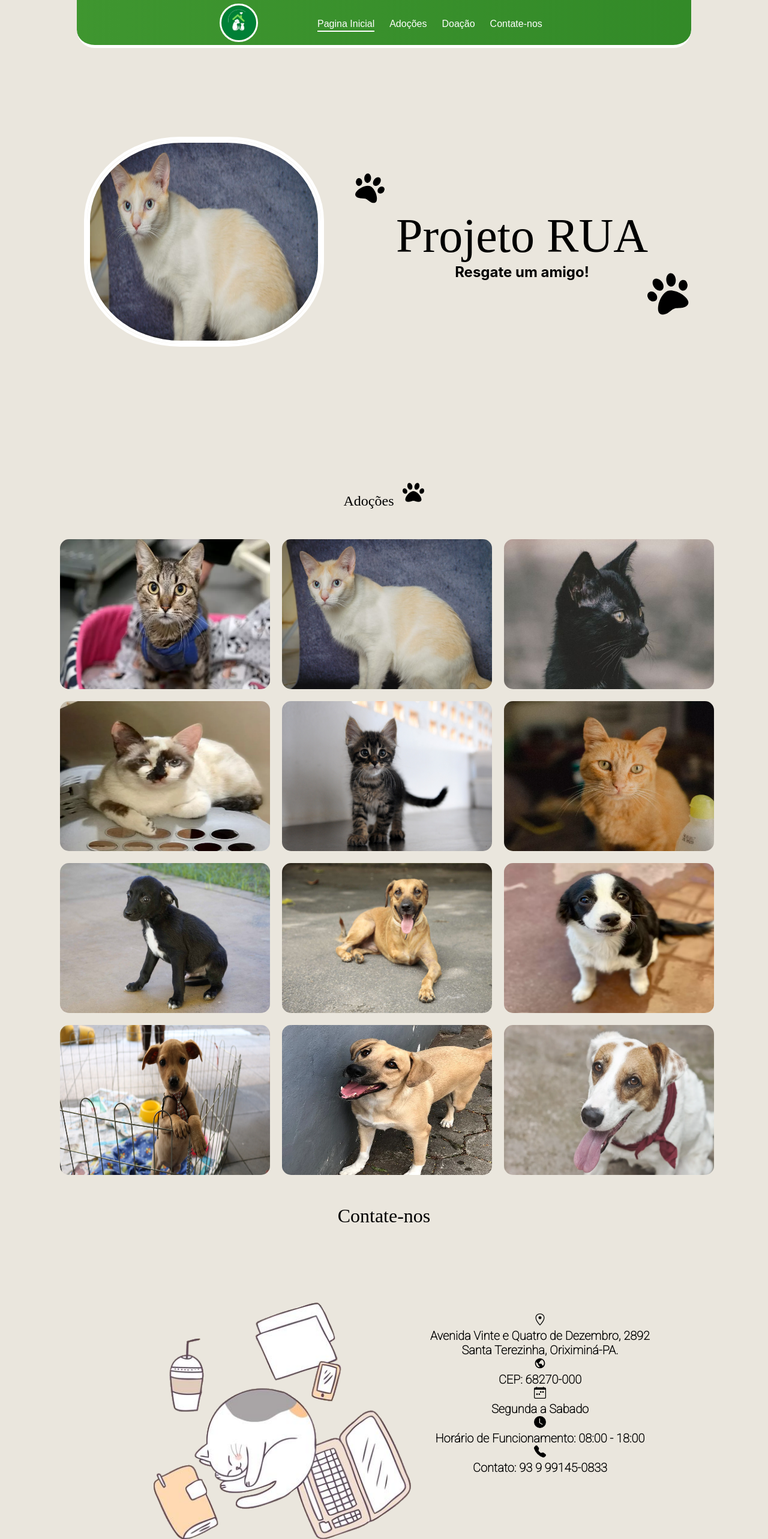
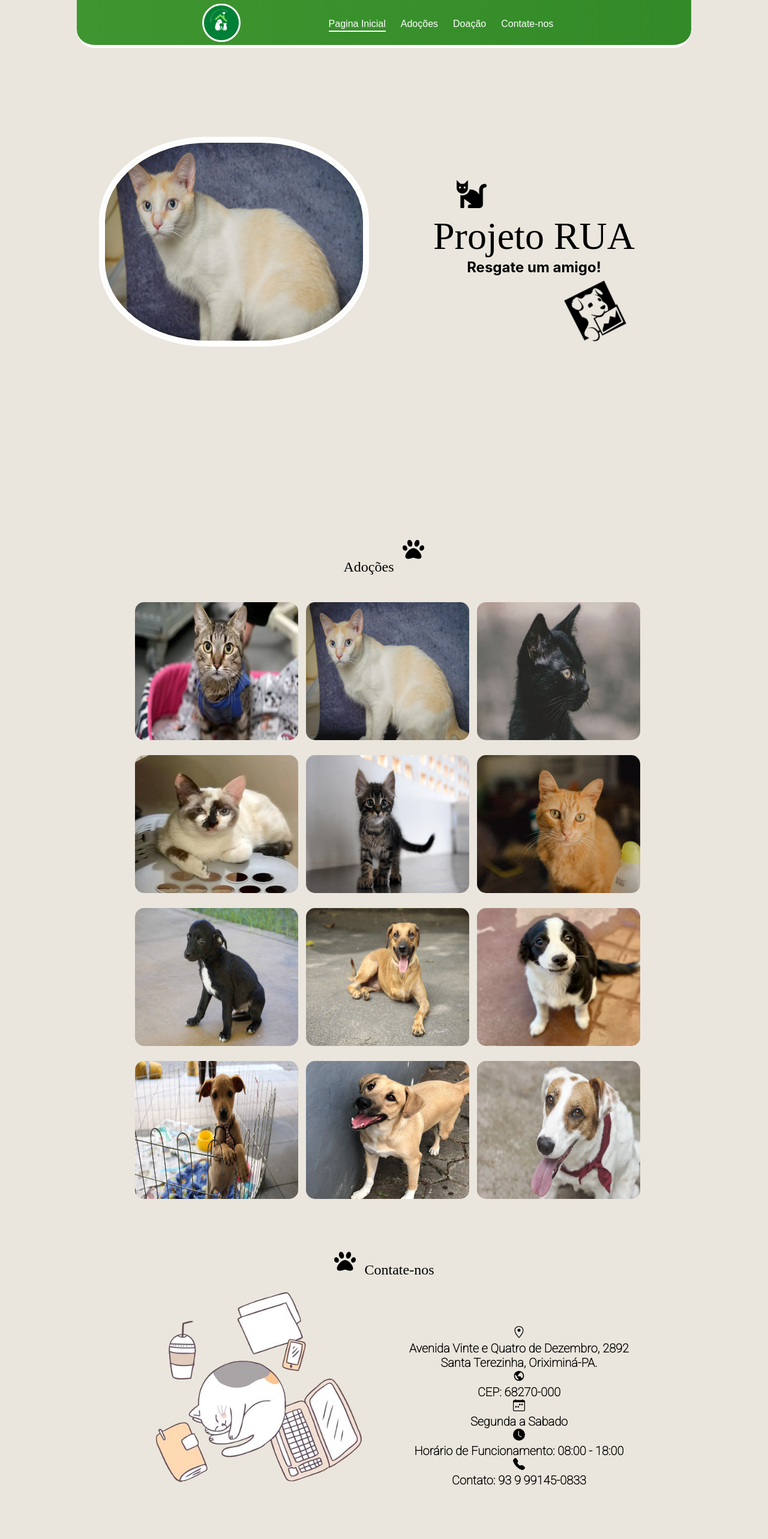
Before and after one commit to matheuscarvalhodev/projetorua, a React (Create React App) app: page / in a window 1280 px wide. Shown: the top 2566 px of the page at 60% size. Built offline with nearby package versions, Linux system fonts and the light colour scheme; a web font is replaced by a local one.

Commit message:
feat: Colocando a responsividade nas telas e refatoração

```diff
--- a/src/App.js
+++ b/src/App.js
@@ -10,7 +10,7 @@ function App() {
       <Menu/>
       <PaginaInicial id="inicial"/>
       <Adocao id="adocao"/>
-      <Contato/>
+      <Contato id="contato"/>
     </div>
   );
 }
--- a/src/componentes/Card/Card.scss
+++ b/src/componentes/Card/Card.scss
@@ -7,16 +7,14 @@
 
 .principalCard {
     perspective: 1000px;
-    height: 250px;
-    width: 180px;
     position: relative;
     margin: 5px;
     text-align: center;
     justify-content: center;
     align-items: center;
     @include breakpoint(md){
-        height: 250px;
-        width: 350px;
+        height: 230px;
+        width: 17rem;
     }
 }
 
@@ -24,8 +22,12 @@
 .principalCard img{
     border-radius: 15px;
     transition: 0.4s ease-in-out;
-    height: 250px;
-    width: 350px;
+    width: 12rem;
+    height: 10rem;
+    @include breakpoint(md){
+        height: 230px;
+        width: 17rem;
+    }
 }
 
 .principalCard .back{
@@ -37,8 +39,6 @@
 }
 
 .principalCard .front{
-    width: 100%;
-    height: 100%;
     background-color: #EAE6DD;
     color: black;
     position: absolute;
@@ -47,6 +47,12 @@
     transition: transform 0.4s linear;
     border: 2px solid black;
     border-radius: 15px !important;
+    width: 12rem;
+    height: 10rem;
+    @include breakpoint(md){
+        height: 230px;
+        width: 17rem;
+    }
 
 }
 
@@ -60,12 +66,16 @@
 
 }
 .textoAdocao{
-    margin-top: 50px;
+    margin-top: 5px;
     margin-left: 10px;
     margin-right: 10px;
-    font-size: 20px;
+    font-size: 1rem;
     font-family: 'Roboto', sans-serif;
     font-weight: bold;
+    @include breakpoint(md){
+        margin-top: 50px;
+        font-size: 1.3rem;
+    }
 }
 .tipoAnimal{
     position: absolute;
--- a/src/componentes/carousel/Carousel.scss
+++ b/src/componentes/carousel/Carousel.scss
@@ -15,11 +15,12 @@
     font-size: 14px;
 }
 .cardCarousel{
-    width: 450px;
-    height: 300px;
+    width: 350px;
+    height: 290px;
     border-radius: 50%;
     margin-bottom: 10px;
     @include breakpoint(md){
+        width: 450px;
         height: 350px;
     }
 }
--- a/src/componentes/menu/Menu.scss
+++ b/src/componentes/menu/Menu.scss
@@ -9,9 +9,9 @@
 
 .header {
     width: 80%;
+    left: 10%;
     position: fixed;
     top: 0;
-    left: 10%;
     border-bottom-left-radius: 30px;
     border-bottom-right-radius: 30px;
     z-index: 1000;
@@ -24,7 +24,7 @@
         display: flex;
         align-items: center;
         justify-content: space-between;
-        gap: 10%;
+        gap: 15%;
         padding: 0 2rem;
         @include breakpoint(md) {
             justify-content: center;
@@ -64,7 +64,7 @@
                     flex-direction: row;
                     align-items: center;
                     margin-bottom: 0;
-                    margin-right: calc(0.2rem + #{10px});
+                    margin-right: calc(0.5rem + #{16px});
                 }
                 li {
                     &:not(:last-child) {
@@ -127,11 +127,9 @@
 
 .nav-items {
     margin-bottom: 50px;
+
   }
 .nav-item > .active {
     border-bottom: 2px solid white;
-    @include breakpoint(md){
-        border-bottom: 2px solid white;
-    }
 
 }
--- a/src/paginas/adocao/Adocao.scss
+++ b/src/paginas/adocao/Adocao.scss
@@ -1,14 +1,26 @@
+@mixin breakpoint($point) {
+    @if $point == md {
+        // 768px
+        @media (min-width: 48em) {
+            @content;
+        }
+    }
+  }
 
 .card{
     display: grid;
-    grid-template-columns: 350px 350px 350px;
-    grid-template-rows: 250px 250px 250px 250px;
-    gap: 20px;
-    width: 900px;
-    align-items: center;
+    grid-template-columns: 190px 190px;
+    grid-auto-rows: 160px;
+    gap: 15px;
+    margin: 40px auto;
+    text-align: center;
     justify-content: center;
-    text-align: center;
-    margin: 50px auto;
+    @include breakpoint(md){
+        max-width: 900px;
+        grid-template-columns: 270px 270px 270px;
+        grid-auto-rows: 240px;
+        margin: 40px auto;
+    }
 }
 
 .tituloAdocao{
--- a/src/paginas/adocao/index.js
+++ b/src/paginas/adocao/index.js
@@ -4,17 +4,16 @@ import { FaPaw } from 'react-icons/fa'
 export default function Adocao ({id}){
     return (
         <section className='inicial-section' id={id}>
-            <div className='principalAdocao'>
-                <div className='tituloAdocao'>
-                    <div className='pata'>
+            <div className='tituloAdocao'>
+                <div className='pata'>
                         <h1>Adoções</h1>
                         <FaPaw size={36}/>
-                    </div>
-                </div>
-                <div className='card'>
-                    <CardAdocao/>
                 </div>
             </div>
+            <div className='card'>
+                <CardAdocao/>
+            </div>
+
         </section>
     )
 
--- a/src/paginas/contato/contato.scss
+++ b/src/paginas/contato/contato.scss
@@ -1,42 +1,71 @@
-.tituloContato{
-    text-align: center;
-    margin-top: 30px;
+@mixin breakpoint($point) {
+    @if $point == md {
+        // 768px
+        @media (min-width: 48em) {
+            @content;
+        }
+    }
+}
+.pata h1{
     font-family: 'Rubik Bubbles',cursive;
     font-weight: 200;
-    margin-top: 50px;
+    @include breakpoint(md){
+        padding-top: 30px;
+    }
+}
+.pata{
+    display: flex;
+    justify-content: center;
+    align-items: center;
+    gap: 15px;
 }
 .Contato{
-
     font-size: 20px;
     font-family: 'Roboto', sans-serif;
     font-weight: bold;
     align-items: center;
     justify-content: center;
     text-align: center;
-
+    max-width: 350px;
+    margin: 0 auto;
+    margin-bottom: 30px;
+    @include breakpoint(md){
+        max-width: 1000px;
+    }
 
 }
 
 .principalContato{
     background-color: #EAE6DD;
-    height: 90vh;
+    height: 95vh;
+    padding-top: 30px;
+    @include breakpoint(md){
+        padding-top: 30px;
+    }
 
 }
 
 .principalContato img{
-    margin-top: 10px;
+    margin: 10px auto;
     display: block;
-    margin-left: 10px;
-    margin-right: 10px;
-    width: 500px;
+
 }
 .infor{
-    margin: 9rem auto;
-    width: 900px;
+    margin: 5rem auto;
+    max-width: 900px;
     display: grid;
-    grid-template-columns: 1fr 1fr;
+    grid-template-columns: 1fr;
+
+    @include breakpoint(md){
+        margin: 5rem auto;
+        grid-template-columns: 1fr 1fr;
+    }
 
 }
 .fotoGato{
-    margin-top: -70px;
+    margin-top: -100px;
 }
+
+.fotoGato img{
+    width: 400px;
+}
--- a/src/paginas/contato/index.js
+++ b/src/paginas/contato/index.js
@@ -2,12 +2,15 @@ import './contato.scss'
 import {GoLocation} from"react-icons/go"
 import{BiWorld} from"react-icons/bi"
 import {BsFillTelephoneFill,BsFillClockFill,BsCalendarWeek} from"react-icons/bs";
-export default function Contato () {
+import { FaPaw } from 'react-icons/fa';
+export default function Contato ({id}) {
 
     return(
-
-        <div className='principalContato'>
-            <h1 className='tituloContato'>Contate-nos</h1>
+        <section className='principalContato' id={id}>
+            <div className='pata'>
+                <FaPaw size={36}/>
+                <h1>Contate-nos</h1>
+            </div>
             <div className='infor'>
                 <div className='fotoGato'>
                     <img src="../imagens/contato.png" alt="Contato"/>
@@ -21,6 +24,6 @@ export default function Contato () {
                         <BsFillTelephoneFill/><p>Contato: 93 9 99145-0833</p>
                 </div>
             </div>
-        </div>
+        </section>
     )
 }
--- a/src/paginas/paginaInicial/Inicial.scss
+++ b/src/paginas/paginaInicial/Inicial.scss
@@ -1,36 +1,97 @@
+@mixin breakpoint($point) {
+    @if $point == md {
+        // 768px
+        @media (min-width: 48em) {
+            @content;
+        }
+    }
+}
 .inicio-content{
     background-color: #EAE6DD;
+    height: 100vh;
 }
 .principalInicial{
-    margin-top: 3rem;
-    margin-left: auto;
-    margin-right: auto;
-    width: 1000px;
+    margin-top: 4rem;
     height: 90vh;
     display: grid;
-    gap: 30px;
+    grid-template-rows: 1fr 1fr;
     align-items: center;
-    grid-template-columns: 400px 600px;
-    grid-template-rows: 1fr;
+    @include breakpoint(md){
+        max-width: 1000px;
+        margin-top: 3rem;
+        margin-left: auto;
+        margin-right: auto;
+        align-items: center;
+        grid-template-columns: 1fr 1fr;
+        grid-template-rows: 1fr;
+    }
 }
 .textoInicial{
     text-align: center;
     position: relative;
+    max-width: 600px;
+    margin: 0 auto;
+    @include breakpoint(md){
+        max-width: 500px;
+    }
 }
 .textoInicial h1{
     font-family: 'Rubik Bubbles',cursive;
     font-weight: 200;
-    font-size: 80px;
+    font-size: 3rem;
+    @include breakpoint(md){
+        font-size: 4rem;
+    }
 }
+.catAndBall{
+    display: flex;
+}
+
 .iconePaw1{
     position: absolute;
     top: -60px;
     left: 20px;
-    rotate: 20deg;
+    transition: 0.4s ease-in-out;
+    animation: fill 7s ease infinite;
 }
+@keyframes fill {
+    10% {
+    transform: scaleX(1);
+      width: 0%;
+
+    }
+
+    50% {
+        transform: scaleX(1);
+        width: 100%;
+
+    }
+    80% {
+        transform: scaleX(-1);
+        width: 100%;
+
+    }
+
+    90% {
+      width: 10%;
+      transform: scaleX(-1);
+    }
+  }
 .iconePaw2{
     position: absolute;
-    bottom: -60px;
+    bottom: -110px;
     right: 20px;
-    rotate: -20deg;
+    animation: rotate 4s ease infinite;
 }
+@keyframes rotate {
+    0%{
+        transform: rotate(20deg);
+    }
+
+    50%{
+        transform: rotate(-20deg);
+    }
+    100%{
+        transform: rotate(20deg);
+    }
+}
--- a/src/paginas/paginaInicial/index.js
+++ b/src/paginas/paginaInicial/index.js
@@ -1,4 +1,5 @@
-import { FaPaw } from "react-icons/fa"
+import { SiDatadog } from "react-icons/si"
+import { FaCat } from "react-icons/fa"
 import Carousel from "../../componentes/carousel"
 import "./Inicial.scss"
 export default function PaginaInicial({id}){
@@ -8,12 +9,12 @@ export default function PaginaInicial({id}){
                 <div><Carousel/></div>
                 <div className="textoInicial">
                     <div className="iconePaw1">
-                        <FaPaw size={50}/>
+                        <FaCat size={50}/>
                     </div>
                     <h1>Projeto RUA</h1>
                     <h2>Resgate um amigo!</h2>
                     <div className="iconePaw2">
-                        <FaPaw size={70}/>
+                        <SiDatadog size={90}/>
                     </div>
                 </div>
             </div>
```
